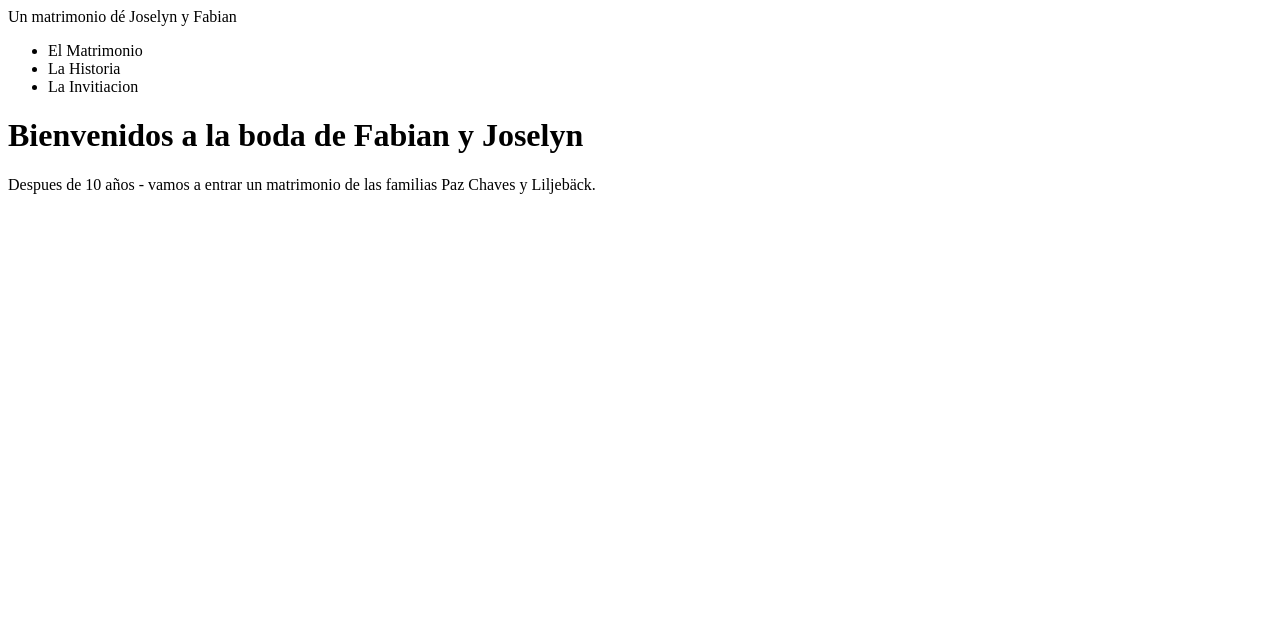
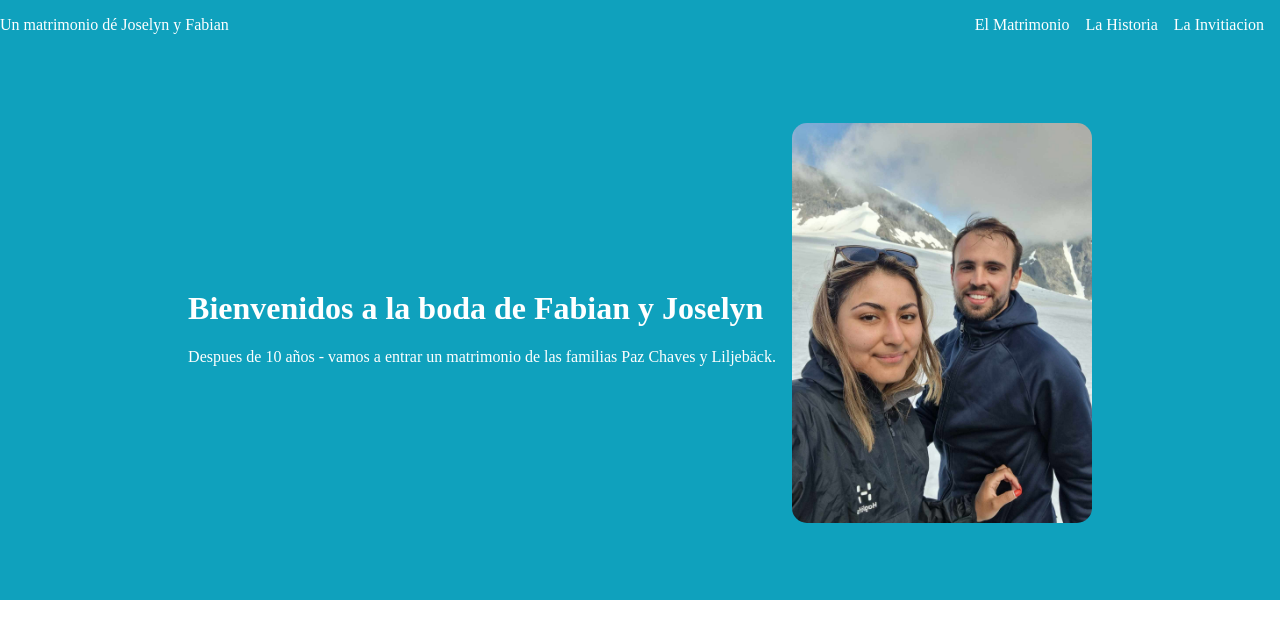
Before and after one commit to magealome/landing-page-boda, a plain HTML site: page index.html in a window 1280 px wide. Drawn offline with Linux system fonts and the light colour scheme.

Commit message:
start adding styles to header

```diff
--- a/index.html
+++ b/index.html
@@ -8,7 +8,7 @@
 <body>
     <div class="header">
         <div class="header-menu">
-            <div class="Welcome">Un matrimonio dé Joselyn y Fabian
+            <div class="Welcome"><p>Un matrimonio dé Joselyn y Fabian</p>
             </div>
             <div class="header-links">
                 <ul>
@@ -23,7 +23,9 @@
                 <h1>Bienvenidos a la boda de Fabian y Joselyn</h1>
                 <p>Despues de 10 años - vamos a entrar un matrimonio de las familias Paz Chaves y Liljebäck.</p>
             </div>
-            <div class="right-container-img"
+            <div class="right-container-img">
+                <img src="./images/kebnekaise.jpg">
+            </div>
         </div>
     </div>
 </body>
--- a/styles.css
+++ b/styles.css
@@ -0,0 +1,51 @@
+body {
+    display: flex;
+    flex-direction: column;
+    margin: 0px;
+}
+
+.header {
+    background-color: #0fa1bd;
+    display: flex;
+    flex-direction: column;
+    color: white;
+    min-height: 600px;
+}
+
+.header-menu  {
+    flex-direction: row;
+    display: flex;
+}
+
+.welcome{
+    margin: 0px 16px;
+    color: aqua;
+}
+
+.header-links{
+    margin-left: auto;
+    margin-right: 16px;
+}
+
+ul {
+    display: flex;
+    list-style: none;
+    gap: 16px;
+}
+
+.header-content {
+    display: flex;
+    align-items: center;
+    justify-content: center;
+    gap: 16px;
+    flex: 1;
+}
+
+.right-container-img {
+    max-height: 600px;
+}
+
+img {
+    max-height: 400px;
+    border-radius: 15px;
+}
```
Also changed, not shown: images/kebnekaise.jpg (added).
